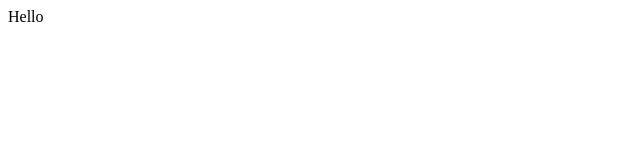
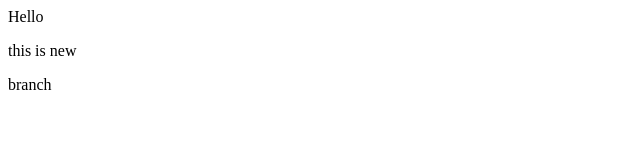
Before and after one commit to 01Shuaib/localrepo, a plain HTML site: page index.html in a window 1280 px wide. Shown: the whole page, without its empty margins (0-640 px from the left). Drawn offline with Linux system fonts and the light colour scheme.

Commit message:
new feature

```diff
--- a/index.html
+++ b/index.html
@@ -1 +1,2 @@
 <p>Hello</p>
+<p>this is new </p>branch
```
